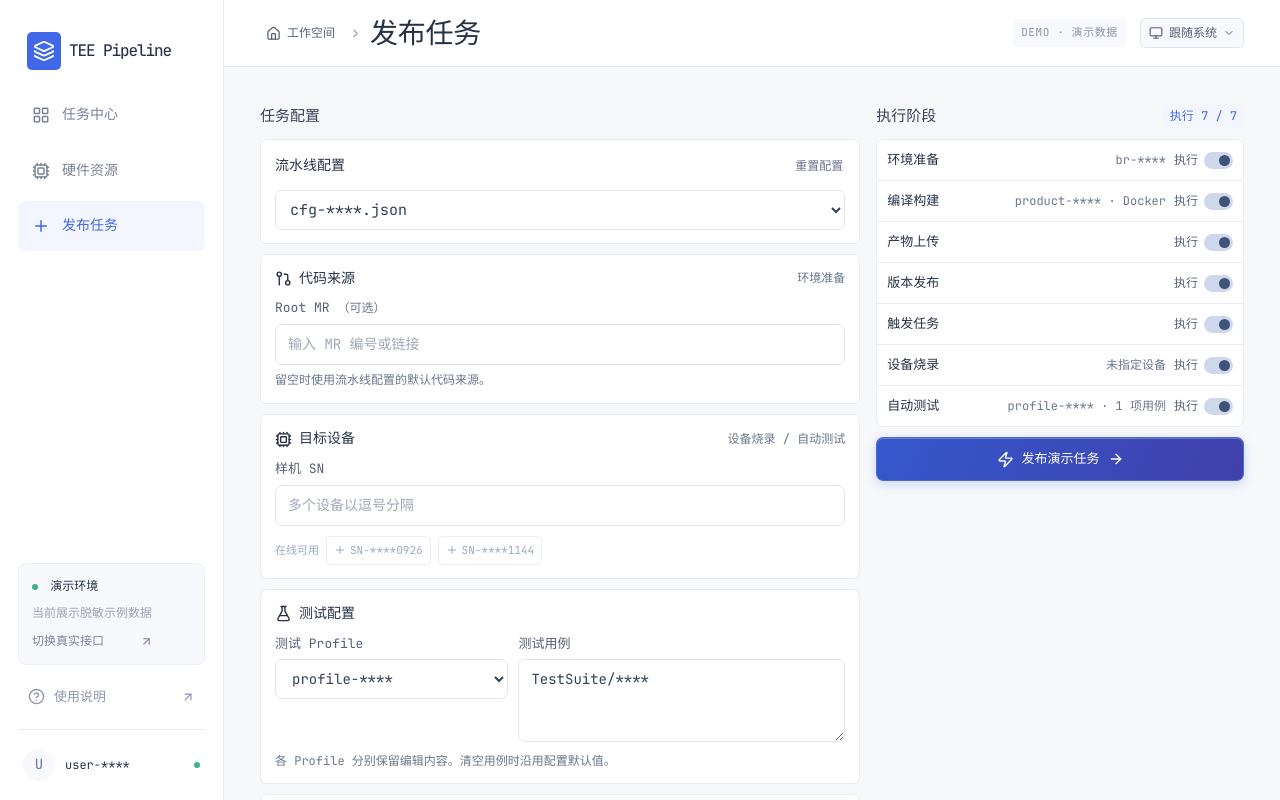
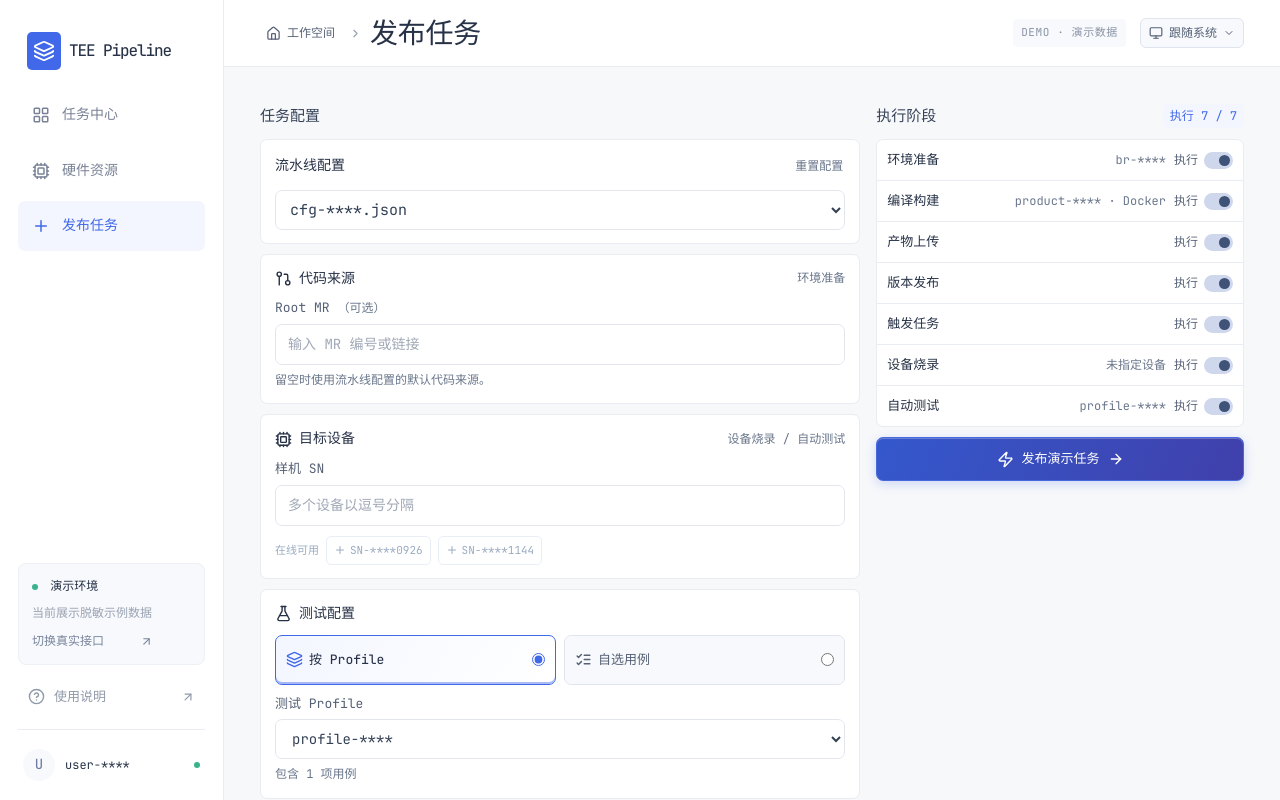
Before and after one commit to dawnyoake/tap_frontend, a React (Vite) app: page /submit in a window 1280 px wide. Shown: the top 800 px of the page. Built offline with nearby package versions, Linux system fonts and the light colour scheme; a web font is replaced by a local one.

Commit message:
Polish artifact downloads and test mode selection

```diff
--- a/src/lib/demoApi.ts
+++ b/src/lib/demoApi.ts
@@ -90,6 +90,8 @@ const config: ConfigDetail = {
 function demoStages(run: Run): Stage[] {
   const submitted = submittedRuns.get(run.run_id);
   const overrides = submitted?.payload.overrides;
+  const customCases = overrides?.functions.length && !overrides.test_profile;
+  const profile = overrides?.test_profile || config.editable.test_profile;
   const params = {
     prepare: { branch: run.branch, ...(overrides?.root_mr && { root_mr: overrides.root_mr }) },
     build: {
@@ -103,8 +105,10 @@ function demoStages(run: Run): Stage[] {
     flash: { sn: run.sn },
     test: {
       sn: run.sn,
-      test_profile: overrides?.test_profile || config.editable.test_profile,
-      functions: overrides?.functions.length ? overrides.functions : config.editable.functions,
+      ...(!customCases && { test_profile: profile }),
+      functions: overrides?.functions.length
+        ? overrides.functions
+        : config.profile_details[profile]?.functions ?? config.editable.functions,
       timeout_s: 1800,
     },
   };
--- a/src/pages/SubmitPage.css
+++ b/src/pages/SubmitPage.css
@@ -112,11 +112,51 @@
 
 .release-card textarea { resize: vertical; }
 
-.release-test-fields {
+.release-test-modes {
   display: grid;
-  grid-template-columns: minmax(0, 1fr) minmax(0, 1.4fr);
-  gap: 10px;
+  grid-template-columns: repeat(2, minmax(0, 1fr));
+  gap: 8px;
 }
+
+.release-test-modes label {
+  display: grid;
+  grid-template-columns: auto minmax(0, 1fr) auto;
+  grid-template-rows: 1fr;
+  align-items: center;
+  gap: 6px;
+  min-height: 50px;
+  padding: 8px 10px;
+  border: 1px solid var(--line-control);
+  border-radius: 7px;
+  background: var(--surface-soft);
+  color: var(--text-secondary);
+  font-size: 13px;
+  cursor: pointer;
+}
+
+.release-test-modes label:has(input:checked) {
+  border-color: var(--blue);
+  background: linear-gradient(120deg, var(--surface-selected), var(--surface));
+  color: var(--text);
+  box-shadow: inset 0 -2px color-mix(in srgb, var(--blue) 44%, transparent);
+  font-weight: 700;
+}
+
+.release-test-modes label:has(input:focus-visible) {
+  outline: 2px solid var(--blue);
+  outline-offset: 2px;
+}
+
+.release-test-modes label:has(input:checked) svg { color: var(--blue); }
+.release-test-modes label:has(input:disabled) { opacity: .55; cursor: default; }
+.release-test-modes input {
+  grid-area: 1 / 3;
+  margin: 0;
+  padding: 0;
+  accent-color: var(--blue);
+}
+.release-test-modes svg { grid-area: 1 / 1; }
+.release-test-modes span { grid-area: 1 / 2; }
 
 .release-stages {
   padding: 0;
@@ -235,7 +275,7 @@
 }
 
 @container (max-width: 420px) {
-  .release-test-fields { grid-template-columns: minmax(0, 1fr); }
+  .release-test-modes label { padding-inline: 7px; }
 }
 
 @media (pointer: coarse) {
--- a/src/pages/SubmitPage.tsx
+++ b/src/pages/SubmitPage.tsx
@@ -8,6 +8,8 @@ import {
   FolderCode,
   GitPullRequest,
   LoaderCircle,
+  ListChecks,
+  Layers,
   Plus,
   StickyNote,
   Zap,
@@ -20,18 +22,26 @@ import { demoApi } from "../lib/demoApi";
 import "./SubmitPage.css";
 
 type StageName = (typeof stages)[number];
+type TestMode = "profile" | "cases";
 
 function splitValues(value: string, delimiter: RegExp) {
   return value.split(delimiter).map((item) => item.trim()).filter(Boolean);
 }
 
 function initialDraft(config: ConfigDetail) {
+  const profile = config.editable.test_profile || "";
+  const caseText = config.editable.functions.join("\n");
+  const profileCases = config.profile_details[profile]?.functions.join("\n");
+  const testMode: TestMode = caseText && (!profile || (profileCases !== undefined && caseText !== profileCases))
+    ? "cases"
+    : "profile";
   return {
     rootMR: config.editable.root_mr || "",
     rootCodePath: "",
     serials: config.editable.sn.join(", "),
-    profile: config.editable.test_profile,
-    caseDrafts: { [config.editable.test_profile]: config.editable.functions.join("\n") },
+    profile,
+    caseText,
+    testMode,
     remark: config.editable.remark || "",
     skip: stages.filter((stage) => !config.stages.includes(stage)),
   };
@@ -133,10 +143,10 @@ function TaskForm({ picker, config }: { picker: ConfigPickerProps; config: Confi
     !device.busy && device.state !== "offline" && !device.uncertain,
   ) ?? [];
   const deviceSummary = (serials.length ? serials : config.editable.sn).join("、");
-  const caseText = Object.hasOwn(draft.caseDrafts, draft.profile)
-    ? draft.caseDrafts[draft.profile]
-    : config.profile_details[draft.profile]?.functions.join("\n") ?? "";
-  const functions = splitValues(caseText, /\n/);
+  const functions = splitValues(draft.caseText, /\n/);
+  const usesCustomCases = draft.testMode === "cases";
+  const missingCases = test && usesCustomCases && !functions.length;
+  const profileCaseCount = config.profile_details[draft.profile]?.functions.length;
   const branch = typeof config.readonly.branch === "string" ? config.readonly.branch : "";
   const product = typeof config.readonly.product === "string" ? config.readonly.product : "";
   const summaries: Partial<Record<StageName, string>> = {
@@ -151,8 +161,9 @@ function TaskForm({ picker, config }: { picker: ConfigPickerProps; config: Confi
     flash: flash ? deviceSummary || "未指定设备" : undefined,
     test: test
       ? [
-          draft.profile,
-          functions.length ? `${functions.length} 项用例` : "使用配置默认用例",
+          usesCustomCases
+            ? (missingCases ? "需填写测试用例" : `自选 · ${functions.length} 项用例`)
+            : (draft.profile || "默认 Profile"),
           !flash && (deviceSummary || "未指定设备"),
         ].filter(Boolean).join(" · ")
       : undefined,
@@ -171,7 +182,7 @@ function TaskForm({ picker, config }: { picker: ConfigPickerProps; config: Confi
 
   function publish(event: FormEvent<HTMLFormElement>) {
     event.preventDefault();
-    if (!active.length || missingPath || submit.isPending) return;
+    if (!active.length || missingPath || missingCases || submit.isPending) return;
     submit.mutate({
       payload: {
         config: picker.name,
@@ -179,8 +190,8 @@ function TaskForm({ picker, config }: { picker: ConfigPickerProps; config: Confi
           root_mr: prepare ? draft.rootMR.trim() : "",
           mr_links: [],
           sn: usesDevice ? serials : [],
-          test_profile: test ? draft.profile : "",
-          functions: test ? functions : [],
+          test_profile: test && !usesCustomCases ? draft.profile : "",
+          functions: test && usesCustomCases ? functions : [],
           remark: draft.remark,
         },
         stages: { from_stage: "prepare", only_stage: "", skip: draft.skip },
@@ -324,7 +335,21 @@ function TaskForm({ picker, config }: { picker: ConfigPickerProps; config: Confi
               <header>
                 <h3 id="release-test-title"><FlaskConical size={17} aria-hidden="true" />测试配置</h3>
               </header>
-              <div className="release-test-fields">
+              <div className="release-test-modes" role="group" aria-label="测试方式">
+                <label>
+                  <input type="radio" name="test-mode" checked={!usesCustomCases} disabled={submit.isPending}
+                    onChange={() => updateDraft({ testMode: "profile" })} />
+                  <Layers size={17} aria-hidden="true" />
+                  <span>按 Profile</span>
+                </label>
+                <label>
+                  <input type="radio" name="test-mode" checked={usesCustomCases} disabled={submit.isPending}
+                    onChange={() => updateDraft({ testMode: "cases" })} />
+                  <ListChecks size={17} aria-hidden="true" />
+                  <span>自选用例</span>
+                </label>
+              </div>
+              {!usesCustomCases ? (
                 <label className="field">
                   测试 Profile
                   <select
@@ -332,28 +357,30 @@ function TaskForm({ picker, config }: { picker: ConfigPickerProps; config: Confi
                     disabled={submit.isPending}
                     onChange={(event) => updateDraft({ profile: event.target.value })}
                   >
-                    {!config.test_profiles.includes(config.editable.test_profile) && (
-                      <option value={config.editable.test_profile}>
+                    {!config.test_profiles.includes(config.editable.test_profile || "") && (
+                      <option value={config.editable.test_profile || ""}>
                         {config.editable.test_profile || "使用配置默认值"}
                       </option>
                     )}
                     {config.test_profiles.map((profile) => <option key={profile}>{profile}</option>)}
                   </select>
+                  {profileCaseCount !== undefined && <small>包含 {profileCaseCount} 项用例</small>}
                 </label>
+              ) : (
                 <label className="field">
                   测试用例
                   <textarea
                     rows={3}
-                    value={caseText}
+                    required
+                    aria-invalid={missingCases}
+                    value={draft.caseText}
                     disabled={submit.isPending}
-                    onChange={(event) => updateDraft({
-                      caseDrafts: { ...draft.caseDrafts, [draft.profile]: event.target.value },
-                    })}
+                    onChange={(event) => updateDraft({ caseText: event.target.value })}
                     placeholder="每行一个用例"
                   />
+                  {missingCases && <small className="release-problem">请至少填写一个用例。</small>}
                 </label>
-              </div>
-              <p>各 Profile 分别保留编辑内容。清空用例时沿用配置默认值。</p>
+              )}
             </section>
           )}
           <section className="panel release-card" aria-labelledby="release-remark-title">
@@ -374,7 +401,7 @@ function TaskForm({ picker, config }: { picker: ConfigPickerProps; config: Confi
         <div className="release-publish">
           {!active.length && <p className="release-warning" role="alert">请至少将一个阶段设为「执行」。</p>}
           <ErrorBox error={submit.error} />
-          <button className="button primary cta full" type="submit" disabled={!active.length || missingPath || submit.isPending}>
+          <button className="button primary cta full" type="submit" disabled={!active.length || missingPath || missingCases || submit.isPending}>
             {submit.isPending ? <LoaderCircle size={17} className="spin" aria-hidden="true" /> : <Zap size={17} aria-hidden="true" />}
             {submit.isPending ? "正在发布…" : isDemo ? "发布演示任务" : "发布任务"}
             <ArrowRight className="cta-arrow" size={16} aria-hidden="true" />
```
Also changed, not shown: src/pages/TasksPage.tsx (+45 -26 lines), src/styles/globals.css (+49 -20 lines).
